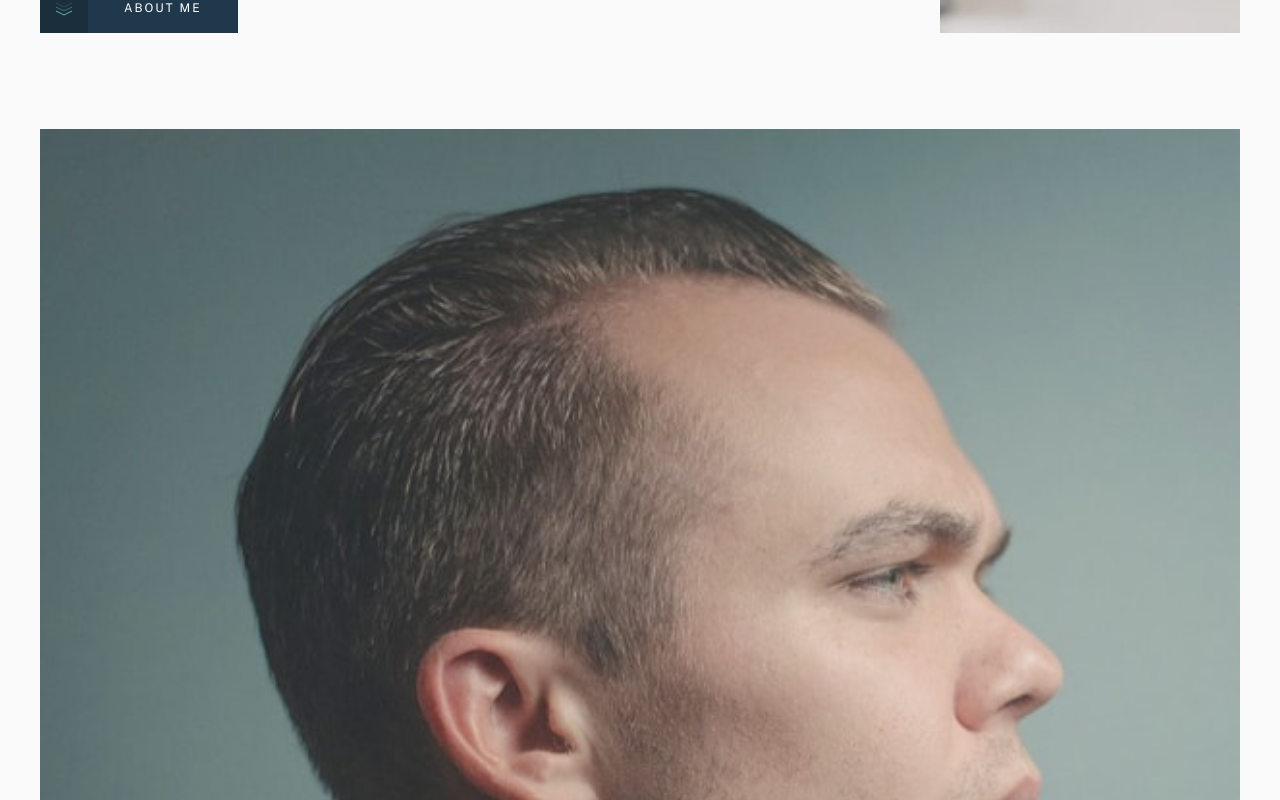
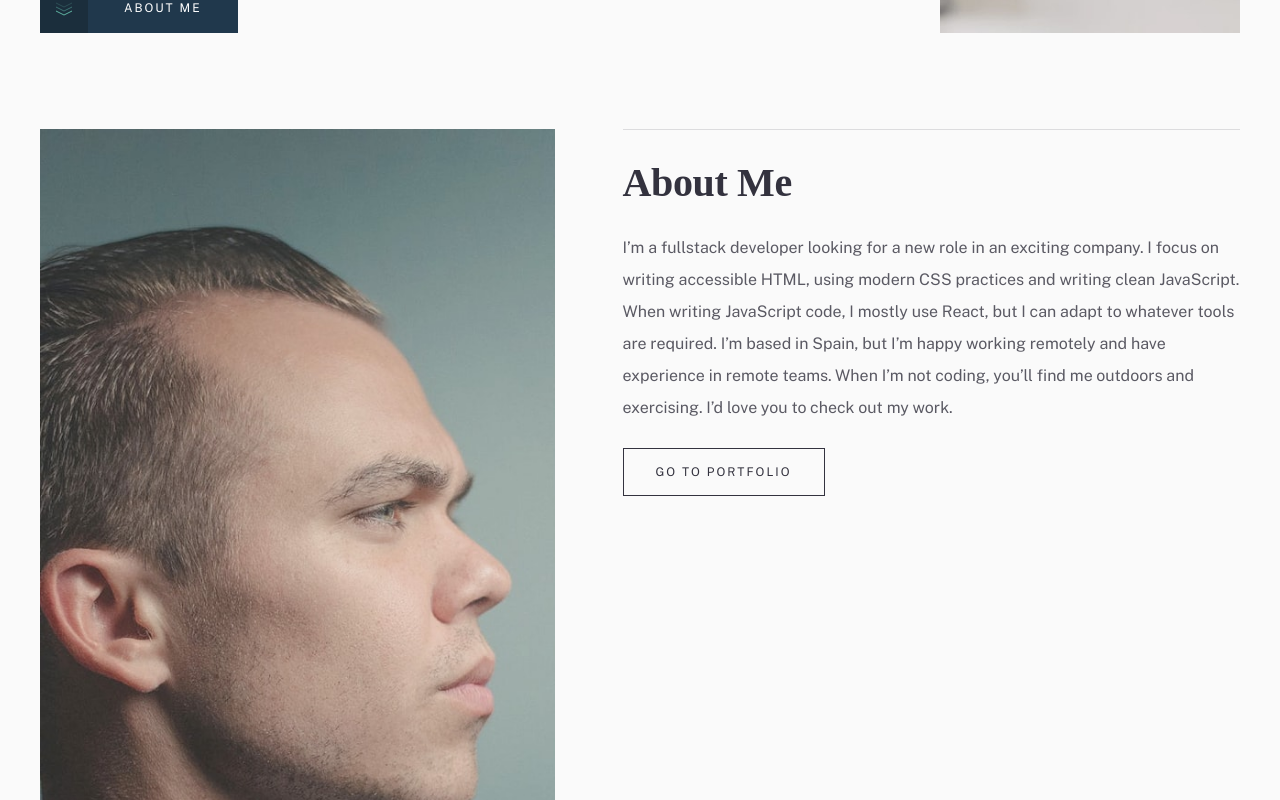
Before and after one commit to xaviguasch/minimalist-portfolio-website-frontendmentor-prac, a React (Create React App) app: page / in a window 1280 px wide. Shown: the part 1160-1960 px from the top of the page. Built offline with nearby package versions, Linux system fonts and the light colour scheme; a web font is replaced by a local one.

Commit message:
finished Pair component styling for tablet view

```diff
--- a/src/components/HomePage.js
+++ b/src/components/HomePage.js
@@ -10,6 +10,8 @@ import './HomePage.css'
 import HeroMobileImg from '../assets/images/homepage/mobile/image-homepage-hero@2x.jpg'
 import HeroTabletImg from '../assets/images/homepage/tablet/image-homepage-hero@2x.jpg'
 import ProfileMobileImg from '../assets/images/homepage/mobile/image-homepage-profile@2x.jpg'
+import ProfileTabletImg from '../assets/images/homepage/tablet/image-homepage-profile@2x.jpg'
+import ProfileDesktopImg from '../assets/images/homepage/desktop/image-homepage-profile@2x.jpg'
 import aboutMeData from '../data/aboutMeData'
 
 // Imported svgs
@@ -44,7 +46,9 @@ const HomePage = () => {
 
       <section className='about-me' id='about-me'>
         <Pair
-          img={ProfileMobileImg}
+          imgMobile={ProfileMobileImg}
+          imgTablet={ProfileTabletImg}
+          imgDesktop={ProfileDesktopImg}
           text={aboutMeData.text}
           title={aboutMeData.title}
           buttonText='Go To Portfolio'
--- a/src/components/Pair.css
+++ b/src/components/Pair.css
@@ -2,6 +2,11 @@
   display: flex;
   flex-direction: column;
   gap: 32px;
+}
+
+.pair__img--tablet,
+.pair__img--desktop {
+  display: none;
 }
 
 .pair__copy {
@@ -18,3 +23,30 @@
 .pair__copy .btn {
   margin-top: 24px;
 }
+
+/* ================== */
+/* MEDIA QUERIES */
+/* ================== */
+
+/* Tablet */
+@media (min-width: 650px) {
+  .Pair {
+    flex-direction: row;
+    gap: 68px;
+  }
+  .pair__img-container {
+    flex: 5 1 0;
+  }
+
+  .pair__img--mobile {
+    display: none;
+  }
+
+  .pair__img--tablet {
+    display: block;
+  }
+
+  .pair__copy {
+    flex: 6 1 0;
+  }
+}
--- a/src/components/Pair.js
+++ b/src/components/Pair.js
@@ -4,13 +4,17 @@ import { Link } from 'react-router-dom'
 
 import './Pair.css'
 
-const Pair = ({ title, text, buttonText, img }) => {
+const Pair = ({ title, text, buttonText, imgMobile, imgTablet, imgDesktop }) => {
   return (
     <div className='Pair'>
-      <img src={img} className='pair__img' alt='headshot' />
+      <div className='pair__img-container'>
+        <img src={imgMobile} className='pair__img--mobile' alt='headshot' />
+        <img src={imgTablet} className='pair__img--tablet' alt='headshot' />
+        <img src={imgDesktop} className='pair__img--desktop' alt='headshot' />
+      </div>
       <div className='pair__copy'>
-        <h2 className='title title--md'>{title}</h2>
-        <p className='text'>{text}</p>
+        <h2 className='title title--lg'>{title}</h2>
+        <p className='text text--md'>{text}</p>
 
         <Link to='/portfolio' className='btn btn--alt'>
           {buttonText}
--- a/src/index.css
+++ b/src/index.css
@@ -122,6 +122,10 @@ ul {
   opacity: 0.8;
 }
 
+.text--md {
+  font-size: var(--fs-16);
+}
+
 .tags {
   font-size: var(--fs-13);
   font-weight: var(--fw-bold);
```
